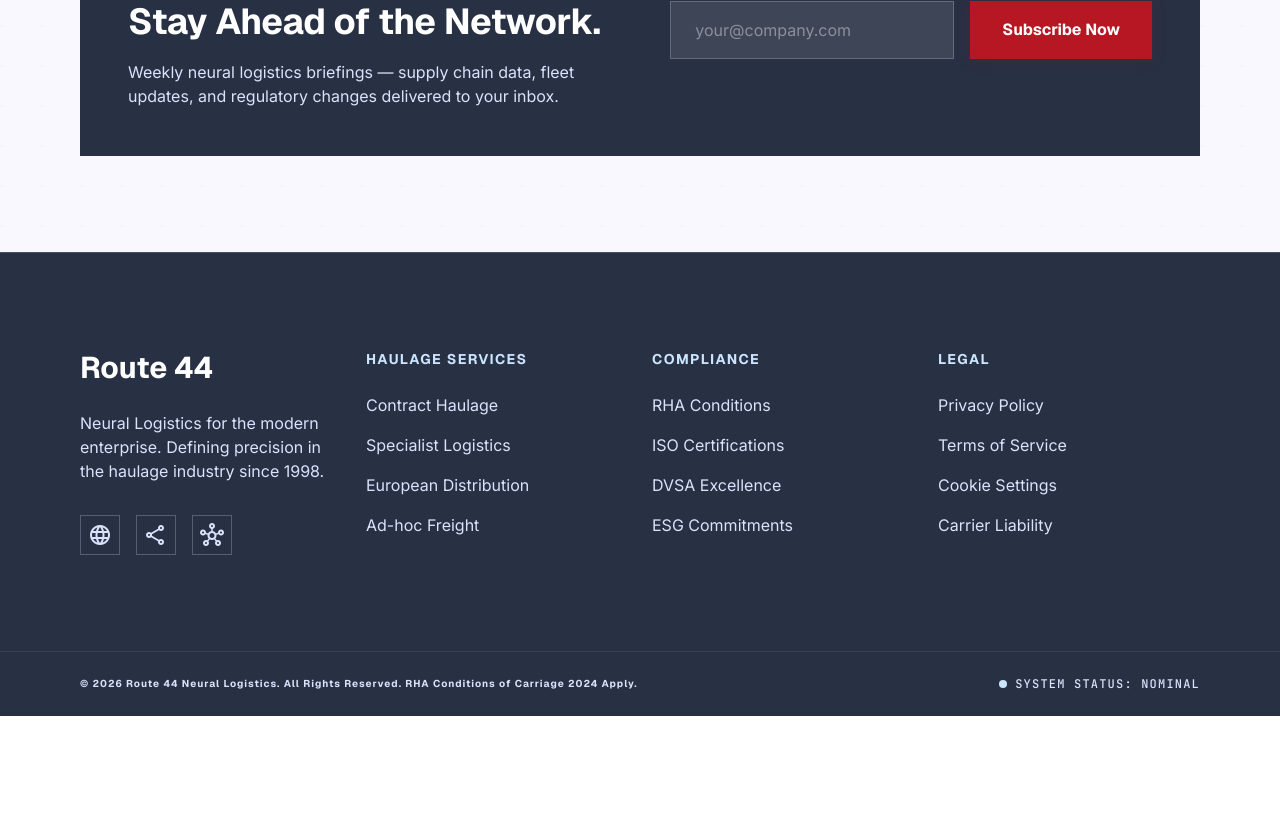
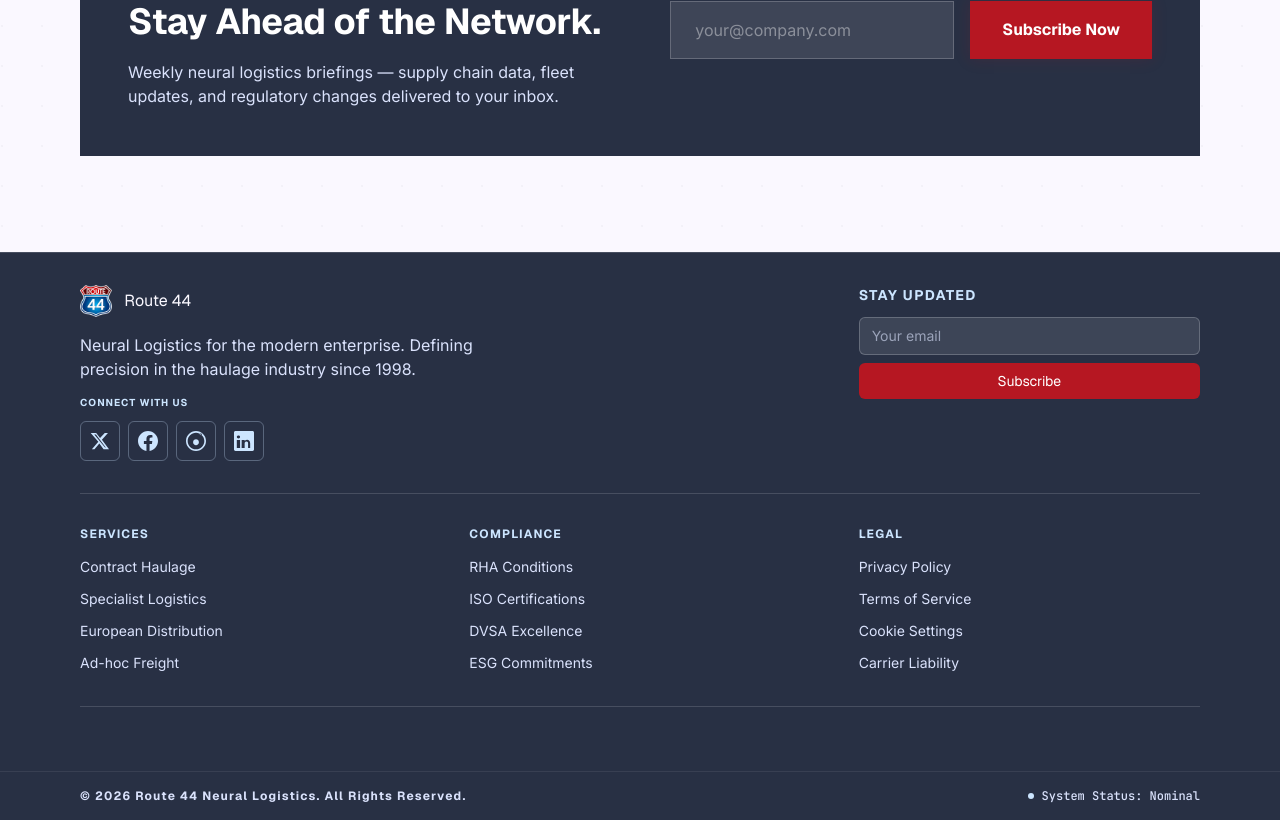
Before and after one commit to Code-DataFyre/route44, a React (Vite) app in the folder route44-frontend/: page /media in a window 1280 px wide. Shown: the part 2176-2996 px from the top of the page. Before the commit the page ends 2892 px from the top, so only its background shows below. Built offline with nearby package versions, Linux system fonts and the light colour scheme.

Commit message:
Fixed the footer

```diff
--- a/route44-frontend/src/components/Footer.jsx
+++ b/route44-frontend/src/components/Footer.jsx
@@ -1,62 +1,144 @@
 import { Link } from "react-router-dom";
+import { FOOTER_LINKS, SOCIAL_MEDIA } from "../constants";
 
 function Footer() {
   const year = new Date().getFullYear();
 
+  // SVG Icons for social media
+  const SocialIcons = {
+    X: (
+      <svg className="w-5 h-5" viewBox="0 0 24 24" fill="currentColor">
+        <path d="M18.244 2.25h3.308l-7.227 8.26 8.502 11.24h-6.514l-5.106-6.677-5.829 6.677H2.25l7.73-8.835L.82 2.25h6.63l4.605 6.09L17.7 2.25zm-1.161 17.52h1.833L7.084 4.126H5.117l12.926 15.644z" />
+      </svg>
+    ),
+    Facebook: (
+      <svg className="w-5 h-5" viewBox="0 0 24 24" fill="currentColor">
+        <path d="M24 12.073c0-6.627-5.373-12-12-12s-12 5.373-12 12c0 5.99 4.388 10.954 10.125 11.854v-8.385H7.078v-3.47h3.047V9.43c0-3.007 1.792-4.669 4.533-4.669 1.312 0 2.686.235 2.686.235v2.953H15.83c-1.491 0-1.956.925-1.956 1.874v2.25h3.328l-.532 3.47h-2.796v8.385C19.612 23.027 24 18.062 24 12.073z" />
+      </svg>
+    ),
+    Instagram: (
+      <svg className="w-5 h-5" viewBox="0 0 24 24" fill="currentColor">
+        <path d="M12 0C5.373 0 0 5.373 0 12s5.373 12 12 12 12-5.373 12-12S18.627 0 12 0zm0 2c5.514 0 10 4.486 10 10s-4.486 10-10 10S2 17.514 2 12 6.486 2 12 2zm3.5 11.5c0 1.93-1.57 3.5-3.5 3.5s-3.5-1.57-3.5-3.5 1.57-3.5 3.5-3.5 3.5 1.57 3.5 3.5zm3.75-9.5c0 .621-.504 1.125-1.125 1.125S16.5 4.621 16.5 4s.504-1.125 1.125-1.125S19.25 3.379 19.25 4z" />
+      </svg>
+    ),
+    LinkedIn: (
+      <svg className="w-5 h-5" viewBox="0 0 24 24" fill="currentColor">
+        <path d="M20.447 20.452h-3.554v-5.569c0-1.328-.475-2.236-1.986-2.236-1.081 0-1.722.731-2.004 1.435-.103.25-.129.599-.129.948v5.422h-3.554s.047-8.793 0-9.714h3.554v1.375c.429-.663 1.196-1.605 2.905-1.605 2.122 0 3.714 1.383 3.714 4.357v5.587zM5.337 8.855c-1.144 0-1.915-.762-1.915-1.715 0-.953.77-1.715 1.959-1.715 1.188 0 1.915.762 1.915 1.715 0 .953-.727 1.715-1.959 1.715zm1.946 11.597H3.392v-9.714h3.891v9.714zM22.225 0H1.771C.792 0 0 .774 0 1.729v20.542C0 23.227.792 24 1.771 24h20.451C23.2 24 24 23.227 24 22.271V1.729C24 .774 23.2 0 22.225 0z" />
+      </svg>
+    ),
+  };
+
+  // Real social media URLs
+  const socialLinks = [
+    {
+      name: "X",
+      icon: SocialIcons.X,
+      url: "https://x.com/route44logistics",
+      label: "Follow on X",
+    },
+    {
+      name: "Facebook",
+      icon: SocialIcons.Facebook,
+      url: "https://facebook.com/route44logistics",
+      label: "Follow on Facebook",
+    },
+    {
+      name: "Instagram",
+      icon: SocialIcons.Instagram,
+      url: "https://instagram.com/route44logistics",
+      label: "Follow on Instagram",
+    },
+    {
+      name: "LinkedIn",
+      icon: SocialIcons.LinkedIn,
+      url: "https://linkedin.com/company/route44",
+      label: "Follow on LinkedIn",
+    },
+  ];
+
   return (
-    <footer className="bg-inverse-surface border-t border-outline-variant/20 relative w-full">
-      <div className="grid grid-cols-1 md:grid-cols-4 gap-gutter px-6 md:px-margin-desktop py-16 md:py-24 max-w-container-max mx-auto">
-        {/* Brand */}
-        <div>
-          <div className="font-headline-lg text-headline-lg font-bold text-surface-container-lowest mb-6">
+    <footer className="bg-inverse-surface text-surface border-t border-outline-variant/20 relative w-full">
+      {/* Main Content */}
+      <div className="max-w-container-max mx-auto px-6 md:px-margin-desktop py-8">
+        {/* Top: Logo + Newsletter */}
+        <div className="grid grid-cols-1 md:grid-cols-3 gap-12 mb-8 pb-8 border-b border-outline-variant/20">
+          {/* Left: Brand + Social */}
+          <div className="md:col-span-2">
+            <div className="flex items-center gap-3 mb-4">
+              <Link to="/" className="flex items-center gap-3">
+                <img
+                  src="/route44_logo.avif"
+                  alt="Route 44"
+                  className="h-8 w-auto"
+                />
+                <span className="font-headline-md text-on-inverse-surface">
                   Route 44
+                </span>
+              </Link>
             </div>
-          <p className="text-surface-variant font-body-md text-body-md mb-8 max-w-xs">
+
+            <p className="text-surface-variant font-body-sm text-body-sm mb-4 max-w-md">
               Neural Logistics for the modern enterprise. Defining precision in
               the haulage industry since 1998.
             </p>
-          <div className="flex gap-4">
+
+            {/* Social Media */}
+            <div>
+              <p className="font-label-sm text-label-sm text-primary-fixed uppercase tracking-widest mb-3">
+                Connect With Us
+              </p>
+              <div className="flex gap-2">
+                {socialLinks.map(({ name, icon, url, label }) => (
                   <a
-              href="https://www.route44.org"
-              aria-label="Route 44 website"
+                    key={name}
+                    href={url}
+                    aria-label={label}
                     rel="noopener noreferrer"
-              className="w-10 h-10 border border-outline-variant/30 flex items-center justify-center text-surface-variant hover:text-primary-fixed transition-all"
+                    target="_blank"
+                    title={name}
+                    className="w-10 h-10 rounded-md border border-primary-fixed/30 flex items-center justify-center text-primary-fixed hover:bg-primary-fixed/10 hover:border-primary-fixed/60 transition-all duration-300"
                   >
-              <span className="material-symbols-outlined">language</span>
+                    {icon}
                   </a>
-            <a
-              href="#"
-              aria-label="Share"
-              className="w-10 h-10 border border-outline-variant/30 flex items-center justify-center text-surface-variant hover:text-primary-fixed transition-all"
-            >
-              <span className="material-symbols-outlined">share</span>
-            </a>
-            <a
-              href="#"
-              aria-label="Network"
-              className="w-10 h-10 border border-outline-variant/30 flex items-center justify-center text-surface-variant hover:text-primary-fixed transition-all"
-            >
-              <span className="material-symbols-outlined">hub</span>
-            </a>
+                ))}
+              </div>
             </div>
           </div>
 
+          {/* Right: Newsletter Compact */}
+          <div>
+            <h4 className="font-label-md text-label-md text-primary-fixed uppercase tracking-widest mb-3">
+              Stay Updated
+            </h4>
+            <form className="flex flex-col gap-2">
+              <input
+                type="email"
+                placeholder="Your email"
+                className="px-3 py-2 rounded-md bg-white/10 border border-outline-variant/30 text-surface placeholder:text-surface-variant/60 text-sm focus:outline-none focus:border-primary-fixed transition-colors"
+              />
+              <button
+                type="submit"
+                className="px-4 py-2 bg-secondary text-on-secondary font-label-sm rounded-md hover:brightness-110 transition-all text-sm"
+              >
+                Subscribe
+              </button>
+            </form>
+          </div>
+        </div>
+
+        {/* Footer Links */}
+        <div className="grid grid-cols-1 md:grid-cols-3 gap-12 mb-8 pb-8 border-b border-outline-variant/20">
           {/* Haulage Services */}
           <div>
-          <h4 className="font-label-md text-label-md text-primary-fixed mb-6 uppercase tracking-widest">
-            Haulage Services
+            <h4 className="font-label-md text-label-md text-primary-fixed mb-3 uppercase tracking-widest text-xs">
+              Services
             </h4>
-          <ul className="space-y-4">
-            {[
-              "Contract Haulage",
-              "Specialist Logistics",
-              "European Distribution",
-              "Ad-hoc Freight",
-            ].map((item) => (
+            <ul className="space-y-2">
+              {FOOTER_LINKS.HAULAGE.map((item) => (
                 <li key={item}>
                   <Link
                     to="/services"
-                  className="font-body-md text-body-md text-surface-variant hover:text-primary-fixed hover:underline transition-all"
+                    className="font-body-sm text-body-sm text-surface-variant hover:text-primary-fixed transition-colors text-sm"
                   >
                     {item}
                   </Link>
@@ -67,20 +149,15 @@ function Footer() {
 
           {/* Compliance */}
           <div>
-          <h4 className="font-label-md text-label-md text-primary-fixed mb-6 uppercase tracking-widest">
+            <h4 className="font-label-md text-label-md text-primary-fixed mb-3 uppercase tracking-widest text-xs">
               Compliance
             </h4>
-          <ul className="space-y-4">
-            {[
-              "RHA Conditions",
-              "ISO Certifications",
-              "DVSA Excellence",
-              "ESG Commitments",
-            ].map((item) => (
+            <ul className="space-y-2">
+              {FOOTER_LINKS.COMPLIANCE.map((item) => (
                 <li key={item}>
                   <a
                     href="#"
-                  className="font-body-md text-body-md text-surface-variant hover:text-primary-fixed hover:underline transition-all"
+                    className="font-body-sm text-body-sm text-surface-variant hover:text-primary-fixed transition-colors text-sm"
                   >
                     {item}
                   </a>
@@ -91,20 +168,15 @@ function Footer() {
 
           {/* Legal */}
           <div>
-          <h4 className="font-label-md text-label-md text-primary-fixed mb-6 uppercase tracking-widest">
+            <h4 className="font-label-md text-label-md text-primary-fixed mb-3 uppercase tracking-widest text-xs">
               Legal
             </h4>
-          <ul className="space-y-4">
-            {[
-              "Privacy Policy",
-              "Terms of Service",
-              "Cookie Settings",
-              "Carrier Liability",
-            ].map((item) => (
+            <ul className="space-y-2">
+              {FOOTER_LINKS.LEGAL.map((item) => (
                 <li key={item}>
                   <a
                     href="#"
-                  className="font-body-md text-body-md text-surface-variant hover:text-primary-fixed hover:underline transition-all"
+                    className="font-body-sm text-body-sm text-surface-variant hover:text-primary-fixed transition-colors text-sm"
                   >
                     {item}
                   </a>
@@ -113,18 +185,20 @@ function Footer() {
             </ul>
           </div>
         </div>
+      </div>
 
       {/* Bottom Bar */}
-      <div className="px-6 md:px-margin-desktop py-6 border-t border-outline-variant/10 max-w-container-max mx-auto flex flex-col md:flex-row justify-between items-center gap-4">
-        <p className="font-label-sm text-label-sm text-surface-variant">
-          &copy; {year} Route 44 Neural Logistics. All Rights Reserved. RHA
-          Conditions of Carriage 2024 Apply.
+      <div className="px-6 md:px-margin-desktop py-4 border-t border-outline-variant/10">
+        <div className="max-w-container-max mx-auto flex flex-col md:flex-row justify-between items-center gap-3 text-center md:text-left">
+          <p className="font-label-sm text-label-sm text-surface-variant text-xs">
+            &copy; {year} Route 44 Neural Logistics. All Rights Reserved.
           </p>
           <div className="flex items-center gap-2">
-          <span className="w-2 h-2 bg-primary-fixed rounded-full" />
-          <span className="font-mono-data text-mono-data text-surface-variant uppercase tracking-widest">
+            <span className="w-1.5 h-1.5 bg-primary-fixed rounded-full" />
+            <span className="font-mono-data text-mono-data text-surface-variant text-xs">
               System Status: Nominal
             </span>
+          </div>
         </div>
       </div>
     </footer>
--- a/route44-frontend/src/constants.js
+++ b/route44-frontend/src/constants.js
@@ -110,3 +110,53 @@ export const MEDIA_FILTERS = [
   "Fleet Dispatch",
   "Whitepapers",
 ];
+
+// Social Media Links
+export const SOCIAL_MEDIA = [
+  {
+    name: "LinkedIn",
+    icon: "share",
+    url: "https://linkedin.com",
+    label: "Follow us on LinkedIn",
+  },
+  {
+    name: "Twitter",
+    icon: "groups",
+    url: "https://twitter.com",
+    label: "Follow us on Twitter",
+  },
+  {
+    name: "Facebook",
+    icon: "hub",
+    url: "https://facebook.com",
+    label: "Follow us on Facebook",
+  },
+  {
+    name: "Instagram",
+    icon: "image",
+    url: "https://instagram.com",
+    label: "Follow us on Instagram",
+  },
+];
+
+// Footer Links
+export const FOOTER_LINKS = {
+  HAULAGE: [
+    "Contract Haulage",
+    "Specialist Logistics",
+    "European Distribution",
+    "Ad-hoc Freight",
+  ],
+  COMPLIANCE: [
+    "RHA Conditions",
+    "ISO Certifications",
+    "DVSA Excellence",
+    "ESG Commitments",
+  ],
+  LEGAL: [
+    "Privacy Policy",
+    "Terms of Service",
+    "Cookie Settings",
+    "Carrier Liability",
+  ],
+};
```
Lines whose indentation alone changed are shown as unchanged.
